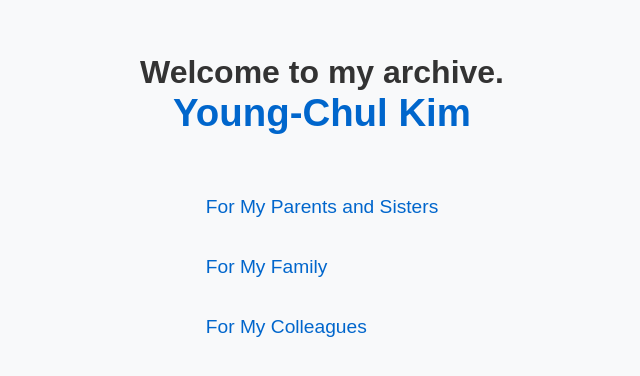
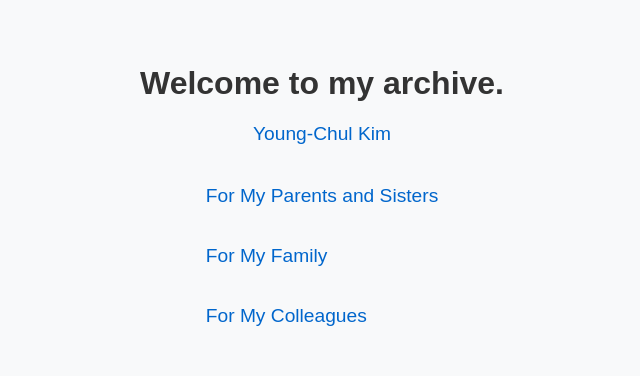
Before and after one commit to kyc923/kyc923.github.io, a plain HTML site: page index.html in a window 1280 px wide. Shown: the part 202-578 px from the top of the page, without its empty margins (318-958 px from the left). Drawn offline with Linux system fonts and the light colour scheme.

Commit message:
Update all HTML files

```diff
--- a/index.html
+++ b/index.html
@@ -39,7 +39,8 @@
   </style>
 </head>
 <body>
-  <h1>Welcome to my archive.<br><a href="mine.html">Young-Chul Kim</a></h1>
+  <h1>Welcome to my archive.</h1>
+  </h2><a href="mine.html">Young-Chul Kim</a></h2>
   <ul>
     <li><a href="parents.html">For My Parents and Sisters</a></li><br>
     <li><a href="family.html">For My Family</a></li><br>
```
